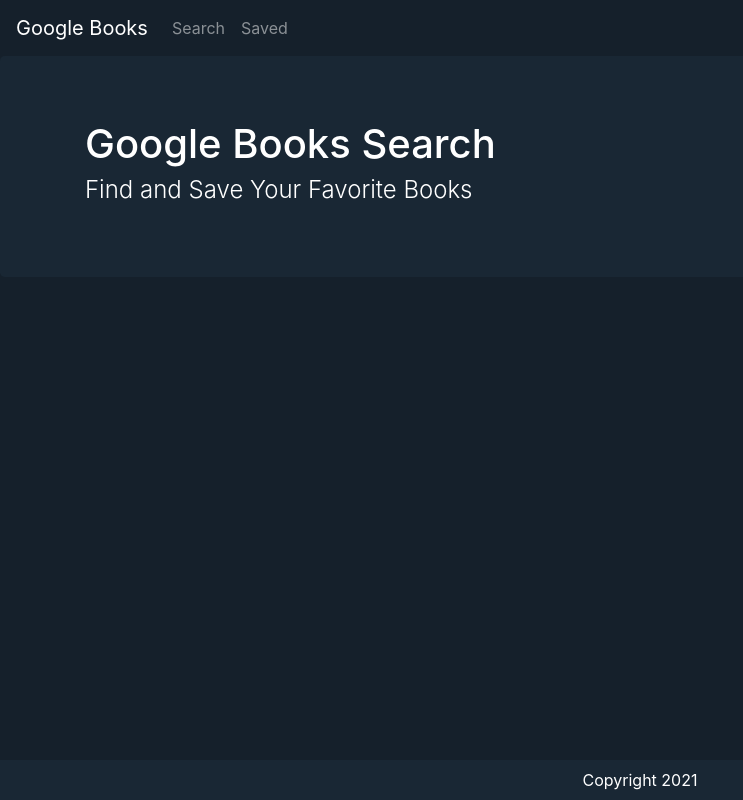
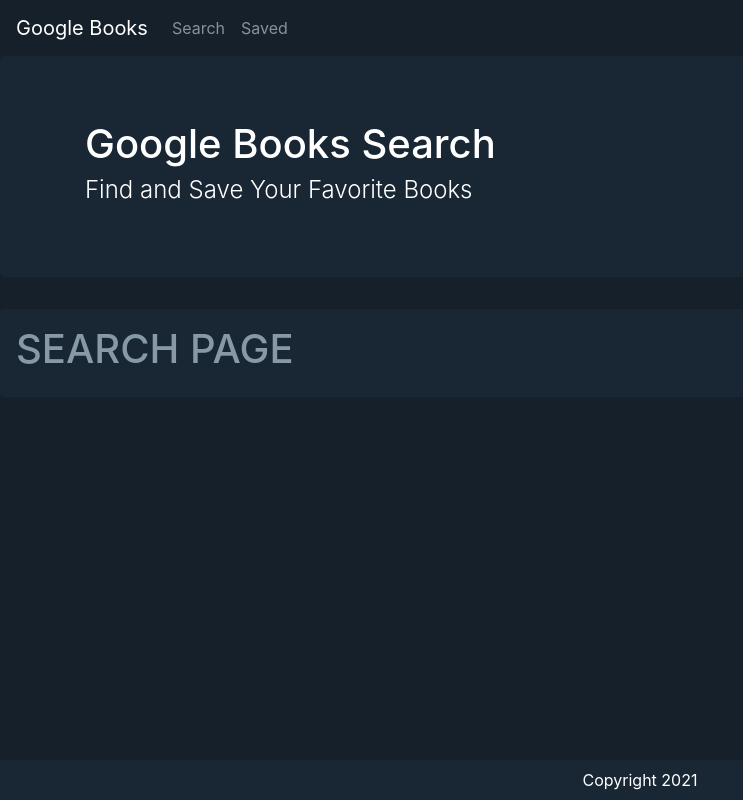
Before and after one commit to jxhnkndl/google-books-search, a React (Create React App) app in the folder client/: page / in a window 1280 px wide. Shown: the whole page, without its empty margins (0-743 px from the left). Built offline with nearby package versions, Linux system fonts and the light colour scheme.

Commit message:
Add basic React router for switching between search and saved views

```diff
--- a/client/src/App.js
+++ b/client/src/App.js
@@ -1,9 +1,11 @@
 // Import dependencies
 import React from 'react';
+import { BrowserRouter as Router, Route, Link, Switch } from 'react-router-dom';
 import API from './utils/API';
 import MainNav from './components/MainNav';
-import Container from 'react-bootstrap/Container'
 import Header from './components/Header';
+import Search from './components/Search';
+import Saved from './components/Saved';
 import Footer from './components/Footer';
 import './App.scss';
 
@@ -20,12 +22,17 @@
 
   return (
     <div className="app-container bg-dark">
-      <MainNav />
-      <Header />
-      <main>
-
-      </main>
-      <Footer />
+      <Router>
+        <MainNav />
+        <Header />
+        <main>
+          <Switch>
+            <Route exact path={["/", "/home", "/search"]} component={Search} />
+            <Route exact path={"/saved"} component={Saved} />
+          </Switch>
+        </main>
+        <Footer />
+      </Router>
     </div>
   );
 }
--- a/client/src/components/MainNav/index.js
+++ b/client/src/components/MainNav/index.js
@@ -10,8 +10,8 @@
     <Navbar bg="dark" variant="dark" className="main-nav">
       <Navbar.Brand href="#home">Google Books</Navbar.Brand>
       <Nav>
-        <Nav.Link href="#search">Search</Nav.Link>
-        <Nav.Link href="#saved">Saved</Nav.Link>
+        <Nav.Link href="/search">Search</Nav.Link>
+        <Nav.Link href="/saved">Saved</Nav.Link>
       </Nav>
     </Navbar>
   );
--- a/client/src/components/Saved/index.js
+++ b/client/src/components/Saved/index.js
@@ -4,8 +4,8 @@
 // Create and export Search page component
 export default function Saved() {
   return (
-    <div className="bg-light rounded p-3">
+    <section className="bg-light rounded p-3">
       <h1 className="text-secondary">SAVED PAGE</h1>
-    </div>
+    </section>
   );
 }
--- a/client/src/components/Search/index.js
+++ b/client/src/components/Search/index.js
@@ -4,8 +4,8 @@
 // Create and export Search page component
 export default function Search() {
   return (
-    <div className="bg-light rounded p-3">
+    <section className="bg-light rounded p-3">
       <h1 className="text-secondary">SEARCH PAGE</h1>
-    </div>
+    </section>
   );
 }
```
